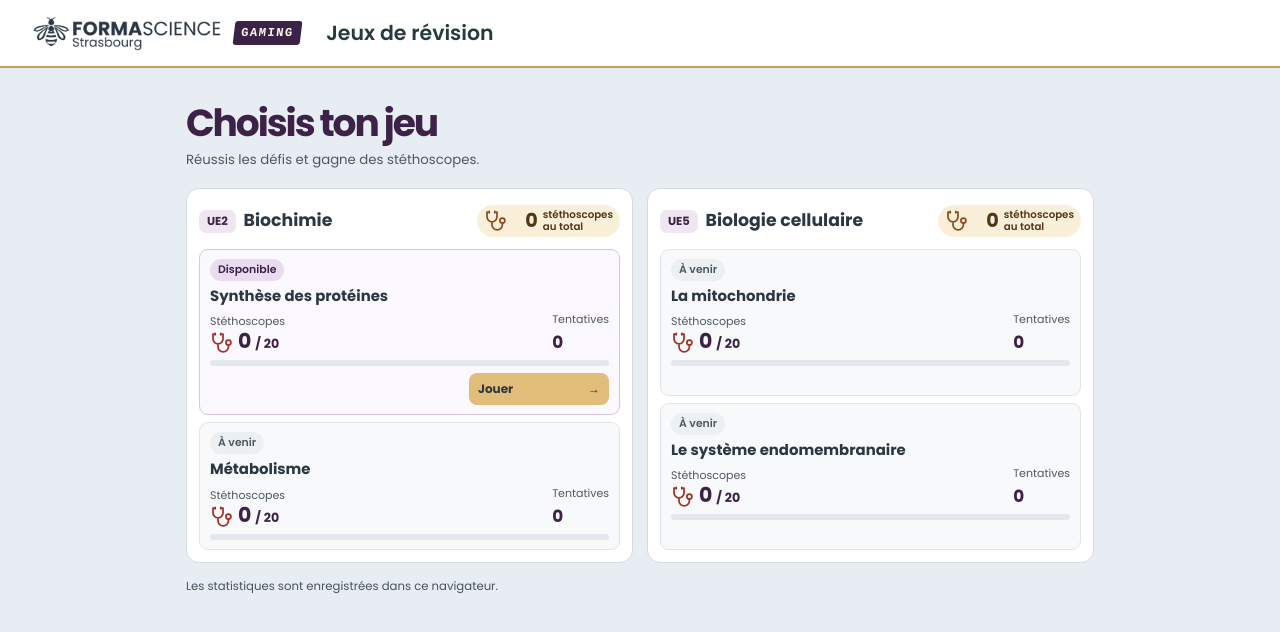
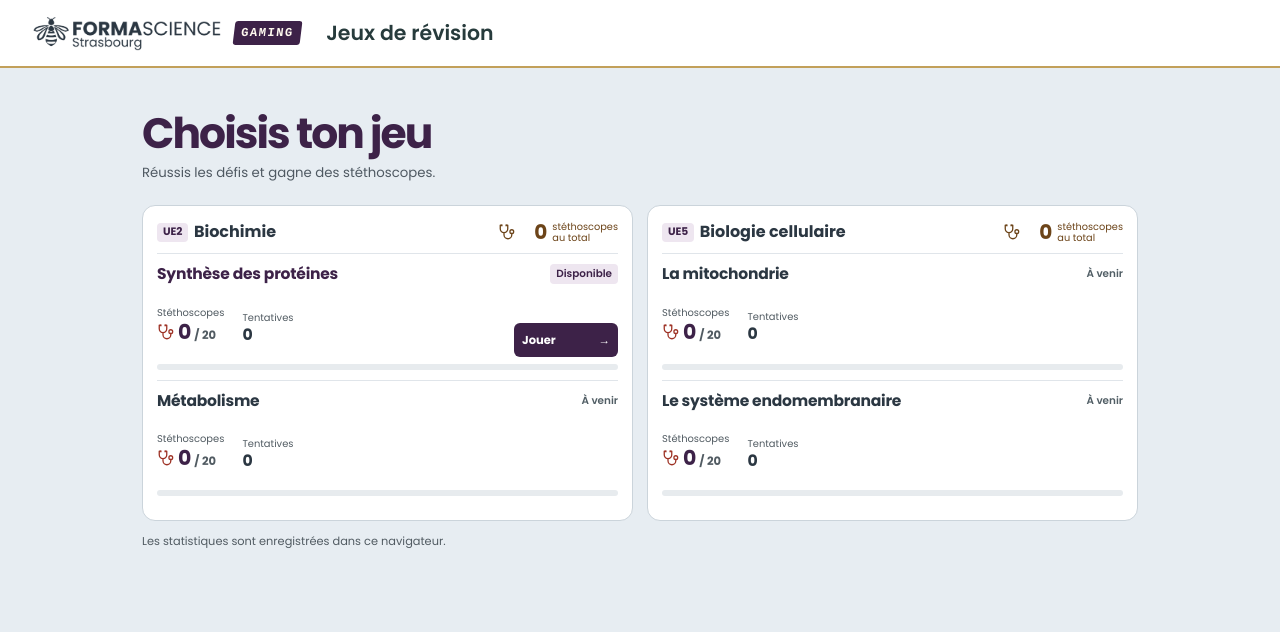
Before and after one commit to formascience-code/gaming, a Next.js app: page / in a window 1280 px wide. Shown: the top 632 px of the page. Built offline with nearby package versions, Linux system fonts and the light colour scheme.

Commit message:
Repenser le catalogue en listes de défis compactes

```diff
--- a/app/games.module.css
+++ b/app/games.module.css
@@ -1,124 +1,47 @@
 .library {
-  width:min(100%, 980px);
+  width:min(100%, 1060px);
   margin:0 auto;
-  padding:clamp(20px, 3vw, 36px) clamp(14px, 4vw, 36px) 28px;
+  padding:clamp(22px, 4vw, 42px) clamp(14px, 4vw, 32px) 24px;
   color:#2b3742;
 }
-.intro { margin:0 0 18px; }
-.intro h2 {
-  margin:0;
-  color:#3d2248;
-  font-size:clamp(1.65rem, 4vw, 2.35rem);
-  line-height:1.06;
-  letter-spacing:-.055em;
+.intro { margin:0 0 22px; }
+.intro h2 { margin:0; color:#3d2248; font-size:clamp(1.75rem, 4vw, 2.65rem); line-height:1.1; letter-spacing:-.045em; }
+.intro p { margin:6px 0 0; color:#4f5962; font-size:.83rem; }
+.units { display:grid; grid-template-columns:repeat(2,minmax(0,1fr)); gap:14px; }
+.unitBox { min-width:0; display:flex; flex-direction:column; padding:14px; background:#fff; border:1px solid #cbd4db; border-radius:13px; }
+.unitHeader { display:flex; align-items:center; justify-content:space-between; gap:8px; padding:1px 0 10px; border-bottom:1px solid #e0e5ea; }
+.unitHeader h3 { margin:0; font-size:1rem; line-height:1.35; }
+.unit { display:inline-block; padding:2px 6px; margin-right:2px; border-radius:4px; color:#3d2248; background:#eee6f0; font-size:.67rem; vertical-align:middle; }
+.unitTotal { display:flex; align-items:center; flex:none; gap:5px; color:#6c4419; }
+.unitTotal svg { width:18px; height:18px; }
+.unitTotal strong { font-size:1.25rem; line-height:1; min-width:2ch; text-align:right; font-variant-numeric:tabular-nums; }
+.unitTotal span { font-size:.61rem; line-height:1.15; }
+.cards { list-style:none; margin:0; padding:0; display:grid; grid-template-rows:repeat(2,1fr); flex:1; }
+.card { min-width:0; }
+.card + .card { border-top:1px solid #e0e5ea; }
+.content { min-height:125px; height:100%; display:grid; grid-template-columns:minmax(0,1fr) auto; grid-template-rows:auto 1fr 6px; align-items:center; gap:7px 9px; padding:10px 0; }
+.content h4 { grid-area:1/1; margin:0; font-size:.97rem; letter-spacing:-.014em; line-height:1.25; }
+.activeCard h4 { color:#3d2248; }
+.labels { grid-area:1/2; justify-self:end; color:#515e65; font-size:.65rem; font-weight:600; white-space:nowrap; }
+.available { color:#3d2248; padding:2px 6px; border-radius:4px; background:#eee6f0; }
+.stats { grid-area:2/1; display:flex; align-items:end; gap:clamp(8px, 2vw, 18px); margin:0; }
+.stats dt { font-size:.62rem; color:#515b62; }
+.stats dd { display:flex; align-items:baseline; gap:3px; margin:2px 0 0; font-size:.98rem; font-weight:650; line-height:1; font-variant-numeric:tabular-nums; }
+.stats dd svg { align-self:center; flex:none; width:18px; height:18px; color:#9e3326; }
+.stats dd strong { color:#3d2248; font-size:1.28rem; }
+.stats dd span { font-size:.72rem; color:#515b62; }
+.progress { grid-area:3/1/4/3; appearance:none; width:100%; height:6px; border:0; border-radius:20px; overflow:hidden; background:#e7ebee; color:#8a6026; }
+.progress::-webkit-progress-bar { background:#e7ebee; }
+.progress::-webkit-progress-value { background:#ad7c35; }
+.progress::-moz-progress-bar { background:#ad7c35; }
+.play { grid-area:2/2; align-self:end; display:flex; justify-content:space-between; align-items:center; gap:7px; min-width:6.5rem; min-height:34px; padding:5px 8px; border-radius:6px; background:#3d2248; color:#fff; font-size:.72rem; font-weight:700; text-decoration:none; }
+.play:hover { background:#573061; }
+.play:focus-visible { outline:2px solid #8b6027; outline-offset:2px; }
+.storage { color:#515b62; font-size:.71rem; margin:12px 0 0; }
+@media(max-width:740px) { .units { grid-template-columns:1fr; } }
+@media(max-width:350px) {
+  .unitHeader { flex-wrap:wrap; }
+  .content { column-gap:5px; }
+  .stats { gap:6px; }
+  .play { min-width:0; }
 }
-.intro p { margin:6px 0 0; color:#4d5861; font-size:.83rem; }
-.units { display:grid; grid-template-columns:repeat(2,minmax(0,1fr)); gap:14px; align-items:stretch; }
-.unitBox {
-  min-width:0;
-  display:flex;
-  flex-direction:column;
-  padding:12px;
-  border:1px solid #d3dbe1;
-  border-radius:13px;
-  background:#fff;
-}
-.unitHeader {
-  display:flex;
-  align-items:center;
-  justify-content:space-between;
-  gap:8px;
-  min-height:40px;
-  margin:0 0 8px;
-}
-.unitHeader h3 { margin:0; font-size:clamp(.94rem, 2vw, 1.08rem); line-height:1.3; }
-.unit {
-  display:inline-block;
-  margin-right:4px;
-  padding:4px 8px;
-  border-radius:7px;
-  background:#eee7f0;
-  color:#3d2248;
-  font-size:.72rem;
-  vertical-align:middle;
-}
-.unitTotal {
-  display:inline-grid;
-  grid-template-columns:auto auto auto;
-  align-items:center;
-  flex:none;
-  gap:5px;
-  padding:4px 7px;
-  border-radius:999px;
-  background:#faf0da;
-  color:#513719;
-}
-.unitTotal svg { color:#8b4f22; }
-.unitTotal strong { min-width:2ch; text-align:right; font-size:1.2rem; font-variant-numeric:tabular-nums; line-height:1; }
-.unitTotal span { font-size:.64rem; font-weight:600; line-height:1.15; }
-.cards { list-style:none; margin:0; padding:0; display:grid; gap:7px; flex:1; }
-.card { background:#f8f9fa; border:1px solid #e1e5e9; border-radius:9px; }
-.activeCard { background:#fcf8ff; border-color:#d7c5de; }
-.content { display:flex; flex-direction:column; height:100%; padding:9px 10px; }
-.labels {
-  align-self:flex-start;
-  padding:3px 8px;
-  border-radius:99px;
-  background:#ecf0f2;
-  color:#4e5a62;
-  font-size:.68rem;
-  font-weight:600;
-}
-.available { background:#e9dcef; color:#3d2248; }
-.content h4 { margin:5px 0 6px; font-size:.93rem; line-height:1.3; }
-.stats { display:flex; align-items:end; justify-content:space-between; gap:10px; margin:0 0 5px; }
-.stats dt { font-size:.69rem; color:#4f5861; }
-.stats dd {
-  display:flex;
-  align-items:baseline;
-  gap:4px;
-  margin:1px 0 0;
-  font-size:1.05rem;
-  font-weight:650;
-  font-variant-numeric:tabular-nums;
-  color:#3d2248;
-}
-.stats dd svg { align-self:center; flex:none; color:#9e3326; }
-.stats dd strong { font-size:1.28rem; line-height:1; }
-.stats dd span { font-size:.79rem; }
-.progress {
-  appearance:none;
-  width:100%;
-  height:6px;
-  border:0;
-  border-radius:12px;
-  overflow:hidden;
-  background:#e4e7ed;
-  color:#693d76;
-}
-.progress::-webkit-progress-bar { background:#e4e7ed; }
-.progress::-webkit-progress-value { background:#693d76; }
-.progress::-moz-progress-bar { background:#693d76; }
-.play {
-  display:flex;
-  align-items:center;
-  justify-content:space-between;
-  align-self:flex-end;
-  gap:10px;
-  min-width:8.75rem;
-  min-height:32px;
-  margin-top:7px;
-  padding:5px 9px;
-  border-radius:8px;
-  background:#e2bd79;
-  color:#2b3742;
-  font-size:.75rem;
-  font-weight:700;
-  text-decoration:none;
-}
-.play:hover { background:#f0cf92; }
-.play:focus-visible { outline:3px solid #8b6027; outline-offset:2px; }
-.storage { color:#46545d; font-size:.73rem; margin:15px 0 0; }
-@media(max-width:680px) { .units { grid-template-columns:1fr; } }
-
-@media(max-width:360px) { .unitHeader { flex-wrap:wrap; } }
```
